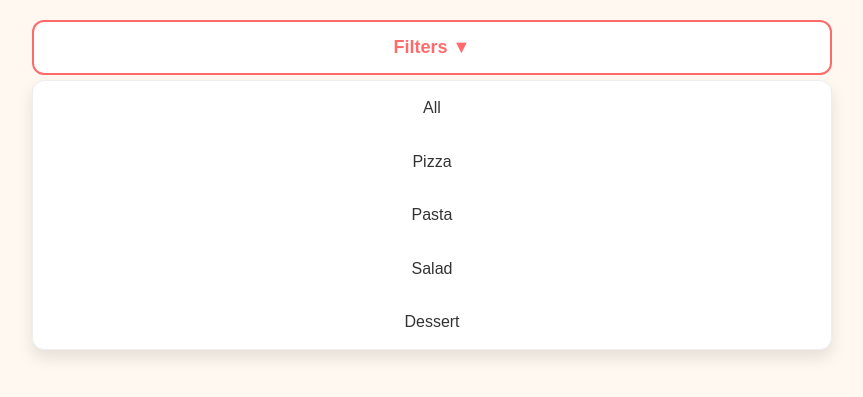
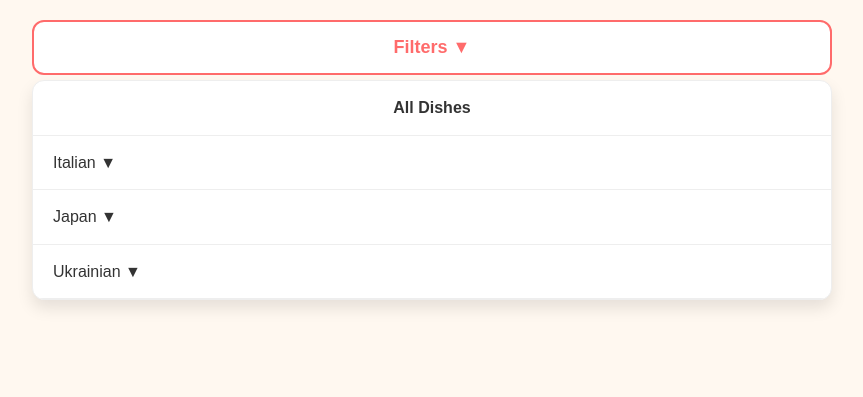
Before and after one commit to CAP0001/Food-Gourmet-1, a Django app: page /foods/ in a window 1280 px wide, after a click on "Filters ▼". Shown: the part 76-473 px from the top of the page, without its empty margins (208-1071 px from the left). Run offline with Django 5.2, Linux system fonts and the light colour scheme; data that the repository does not hold is empty.

Commit message:
Upgraded filtarion system

```diff
--- a/restaurant_app/models.py
+++ b/restaurant_app/models.py
@@ -33,9 +33,12 @@ class Food(models.Model):
     )
     price = models.DecimalField(max_digits=6, decimal_places=2, default=0.00)
     food_type = models.CharField(max_length=200, default='Other')
+    country = models.CharField(max_length=200, default='innational')
 
     def __str__(self):
         return self.name
+
+
 
 class Feedback(models.Model):
     food = models.ForeignKey(Food, on_delete=models.CASCADE, related_name='feedbacks')
--- a/static/css/food.css
+++ b/static/css/food.css
@@ -204,3 +204,47 @@
     font-size: 14px;
     margin-bottom: 5px;
 }
+
+.sub-filter {
+    border-bottom: 1px solid #eee;
+    text-align: left;
+}
+
+.sub-filter summary {
+    padding: 14px 20px;
+    cursor: pointer;
+    list-style: none;
+    font-weight: 500;
+    transition: background 0.2s;
+    color: #333;
+}
+
+.sub-filter summary::-webkit-details-marker {
+    display: none;
+}
+
+.sub-filter summary:hover {
+    background-color: #fff1f1;
+}
+
+.sub-content {
+    background-color: #fafafa;
+    display: flex;
+    flex-direction: column;
+}
+
+.sub-content a {
+    padding: 10px 40px !important;
+    font-size: 14px;
+    text-align: left !important;
+}
+
+.filter-main-link {
+    font-weight: bold;
+    border-bottom: 1px solid #eee;
+}
+
+
+.food-items-container {
+    width: 100%;
+}
--- a/static/css/profile.css
+++ b/static/css/profile.css
@@ -1,4 +1,4 @@
-/* Фикс для центрирования самой секции */
+
 .profile-section {
     width: 100vw !important;
     min-height: 100vh;
@@ -11,7 +11,6 @@
     box-sizing: border-box;
 }
 
-/* Фикс для карточки */
 .profile-card {
     background: #fff8f0;
     padding: 60px;
@@ -20,7 +19,6 @@
     text-align: center;
     width: 480px;
 
-    /* Эти строки — ГЛАВНОЕ решение для центрирования */
     margin: 0 auto !important;
     display: block !important;
 }
@@ -58,7 +56,6 @@
     margin-bottom: 20px;
 }
 
-/* Красный @CAP */
 .username-display {
     color: #ff6f61 !important;
     font-size: 22px;
@@ -74,7 +71,6 @@
     margin-bottom: 50px;
 }
 
-/* Вертикальные отступы между полями */
 .form-body {
     display: flex;
     flex-direction: column;
@@ -138,3 +134,20 @@
     text-transform: uppercase;
     text-shadow: 1px 1px 2px rgba(0,0,0,0.1);
 }
+
+.logout-btn {
+    width: 100%;
+    background: transparent;
+    color: #e74c3c;
+    border: 2px solid #e74c3c;
+    padding: 12px;
+    border-radius: 10px;
+    font-weight: 600;
+    cursor: pointer;
+    margin-top: 10px;
+    transition: 0.3s;
+}
+.logout-btn:hover {
+    background: #e74c3c;
+    color: white;
+}
--- a/static/js/main.js
+++ b/static/js/main.js
@@ -6,8 +6,16 @@ const btn = document.getElementById('filterBtn');
     e.stopPropagation();
 });
 
+content.addEventListener('click', (e) => {
+    e.stopPropagation();
+});
 window.addEventListener('click', () => {
     if (content.classList.contains('show')) {
         content.classList.remove('show');
+
+        const allDetails = content.querySelectorAll('details');
+        allDetails.forEach(details => {
+            details.removeAttribute('open');
+        });
     }
 });
--- a/templates/base.html
+++ b/templates/base.html
@@ -3,16 +3,24 @@
 <html lang="en">
 <head>
     <meta charset="UTF-8">
-    <title>Profile Settings</title>
+    <title>Food Gourmet</title>
     <link rel="stylesheet" href="{% static 'css/header.css' %}">
+
     <link rel="stylesheet" href="{% static 'css/about_us.css' %}">
+
     <link rel="stylesheet" href="{% static 'css/profile.css' %}">
+
     <link rel="stylesheet" href="{% static 'css/geeks.css' %}">
+
     <link rel="stylesheet" href="{% static 'css/food.css' %}">
+
     <link rel="stylesheet" href="{% static 'css/carbonara.css' %}">
+
     <link rel="stylesheet" href="{% static 'css/basket.css' %}">
+
+    <link rel="stylesheet" href="{% static 'css/food_detail.css' %}">
 </head>
-
+<body>
     <header class="header">
         <div class="container header-inner">
             <div class="logo">Food gourmet</div>
@@ -25,9 +33,10 @@
             </nav>
         </div>
     </header>
-<body>
+
     {% block content %}
     {% endblock %}
-    <script src="main.js"></script>
+
+    <script src="{% static 'js/main.js' %}"></script>
 </body>
 </html>
--- a/templates/home.html
+++ b/templates/home.html
@@ -16,8 +16,6 @@
 
         <div class="main-img">
             <img src="{% static 'imgs/pasta.jpeg' %}">
-                 alt="pasta"
-                 class="pasta-img">
         </div>
 
     </div>
--- a/templates/restaurant_app/food_list.html
+++ b/templates/restaurant_app/food_list.html
@@ -7,40 +7,44 @@
         <button class="dropbtn" id="filterBtn">Filters ▼</button>
 
         <div class="dropdown-content" id="filterContent">
-            <a href="?type=all">All</a>
+            <a href="?type=all" class="filter-main-link">All Dishes</a>
+
+            <details class="sub-filter">
+                <summary>Italian ▼</summary>
+                <div class="sub-content">
                     <a href="?type=pizza">Pizza</a>
                     <a href="?type=pasta">Pasta</a>
-            <a href="?type=salad">Salad</a>
-            <a href="?type=dessert">Dessert</a>
+                </div>
+            </details>
+
+            <details class="sub-filter">
+                <summary>Japan ▼</summary>
+                <div class="sub-content">
+                    <a href="?type=sushi">Sushi</a>
+                    <a href="?type=ramen">Ramen</a>
+                </div>
+            </details>
+
+            <details class="sub-filter">
+                <summary>Ukrainian ▼</summary>
+                <div class="sub-content">
+                    <a href="?type=soup">Soups</a>
+                    <a href="?type=main">Main Dishes</a>
+                </div>
+            </details>
         </div>
     </div>
-    <script>
-        const btn = document.getElementById('filterBtn');
-        const content = document.getElementById('filterContent');
 
-        btn.addEventListener('click', (e) => {
-            content.classList.toggle('show');
-            e.stopPropagation();
-        });
-
-        window.addEventListener('click', () => {
-            if (content.classList.contains('show')) {
-                content.classList.remove('show');
-            }
-        });
-    </script>
-    <div class="menu-grid">
+    <div class="food-items-container">
         {% for food in foods %}
         <a href="{% url 'food-detail' food.pk %}" class="menu-item-link">
             <div class="menu-item">
-
                 <div class="pasta-img-container">
                     {% if food.image %}
                         <img src="{{ food.image.url }}" class="pasta-img">
                     {% else %}
                         <img src="{% static 'imgs/carbonara.jpg' %}" class="pasta-img">
                     {% endif %}
-
                 </div>
 
                 <div class="menu-content">
@@ -54,5 +58,5 @@
         </a>
         {% endfor %}
     </div>
-
+</div>
 {% endblock %}
```
Also changed, not shown: static/css/food_detail.css (added, +30 -0 lines), static/js/food_list.js (added, +34 -0 lines), templates/profile.html (+0 -19 lines), templates/restaurant_app/food_detail.html (+0 -33 lines), restaurant_app/migrations/0004_food_country.py (added), static/imgs/ea.png (added), static/imgs/it.png (added), static/imgs/jp.png (added), static/imgs/ua.png (added). Lines whose indentation alone changed are shown as unchanged.
